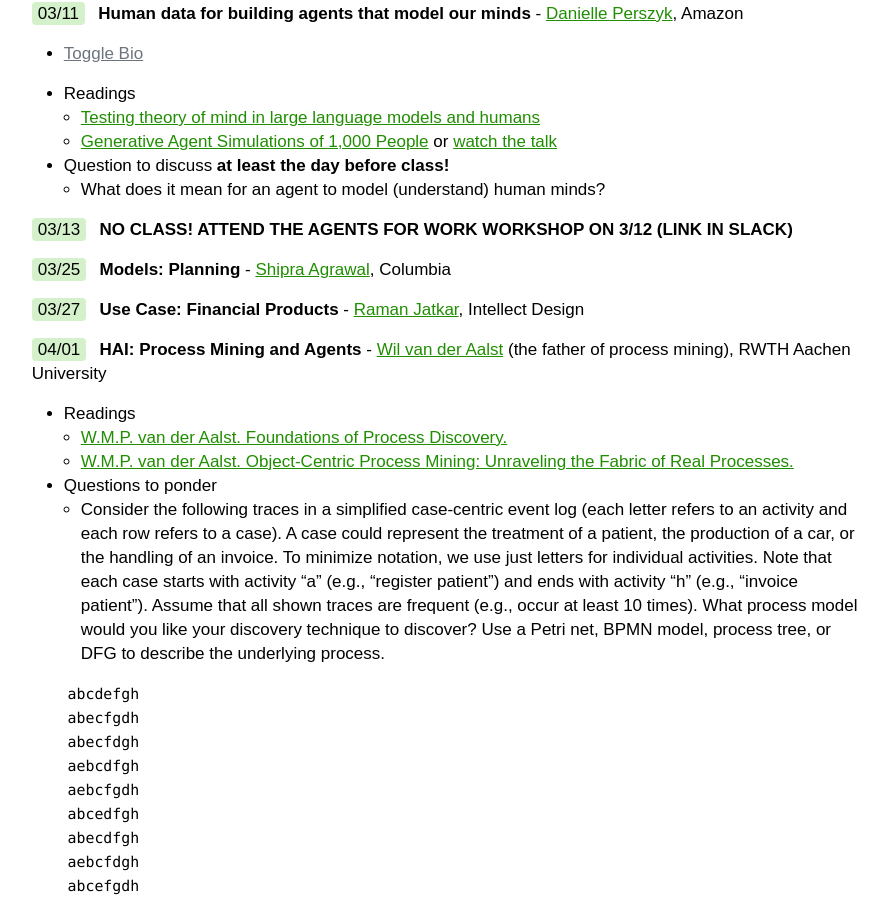
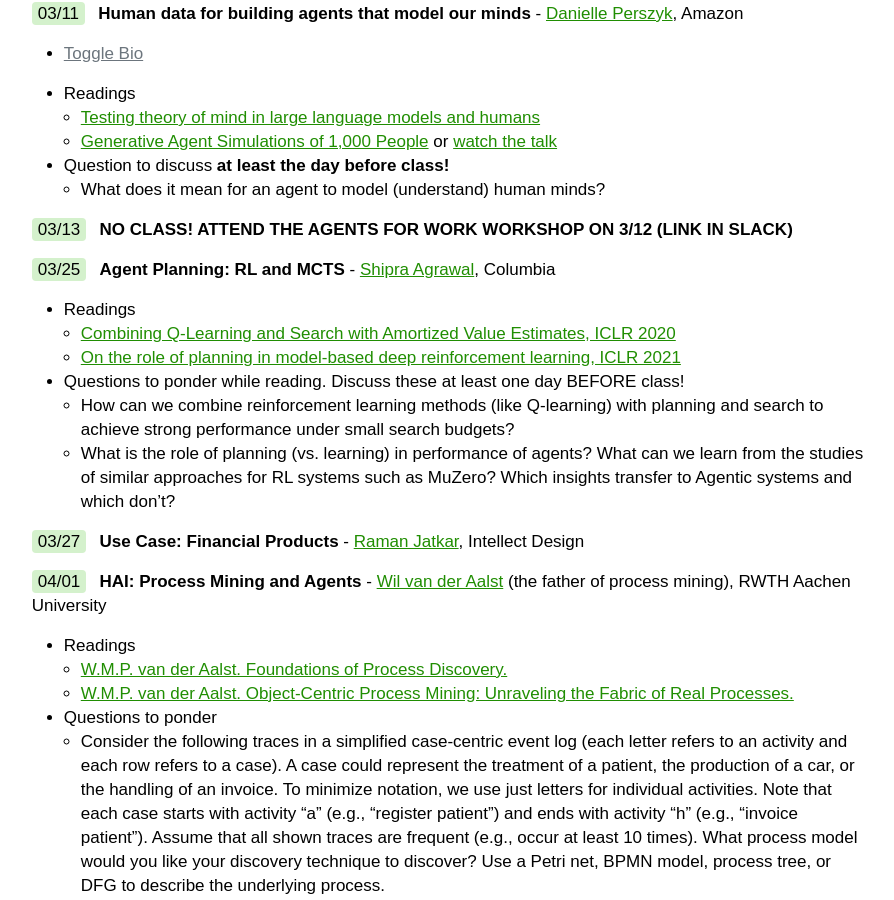
Before and after one commit to w6113/w6113.github.io, a Jekyll site: the page built from index.md, in a window 1280 px wide and 900 px high, scrolled down 5087 px. Shown: the whole window, without its empty margins (291-1185 px from the left). Built offline with Jekyll 4.4.1, drawn with Linux system fonts in a browser that asks for light colours.

Commit message:
generic message

```diff
--- a/index.md
+++ b/index.md
@@ -193,7 +193,14 @@
 
 <span class="date">03/13</span> <span class="workshop topic">No Class!  Attend the Agents for Work workshop on 3/12 (link in slack)</span>
 
-<span class="date">03/25</span> <span class="topic">Models: Planning</span> - [Shipra Agrawal](https://www.columbia.edu/~sa3305/), Columbia
+<span class="date">03/25</span> <span class="topic">Agent Planning: RL and MCTS</span> - [Shipra Agrawal](https://www.columbia.edu/~sa3305/), Columbia
+
+* Readings
+  * [Combining Q-Learning and Search with Amortized Value Estimates, ICLR 2020](https://arxiv.org/abs/1912.02807)
+  * [On the role of planning in model-based deep reinforcement learning, ICLR 2021](https://openreview.net/forum?id=IrM64DGB21)
+* Questions to ponder while reading.   Discuss these at least one day BEFORE class!
+  * How can we combine reinforcement learning methods (like Q-learning) with planning and search to achieve strong performance under small search budgets?
+  * What is the role of planning (vs. learning) in performance of agents? What can we learn from the studies of similar approaches for RL systems such as MuZero? Which insights transfer to Agentic systems and which don’t?
 
 <span class="date">03/27</span> <span class="topic">Use Case: Financial Products</span> - [Raman Jatkar](https://www.linkedin.com/in/raman-jatkar-7942079), Intellect Design
 
```
